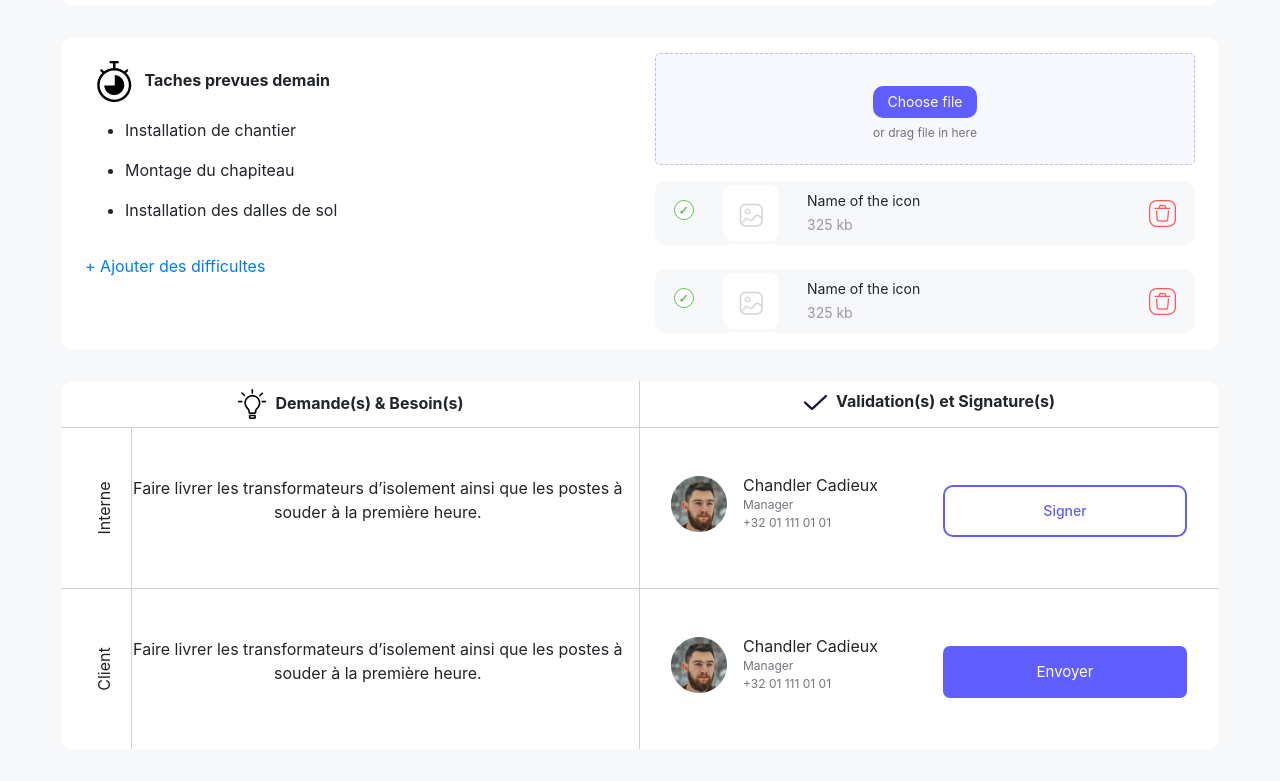
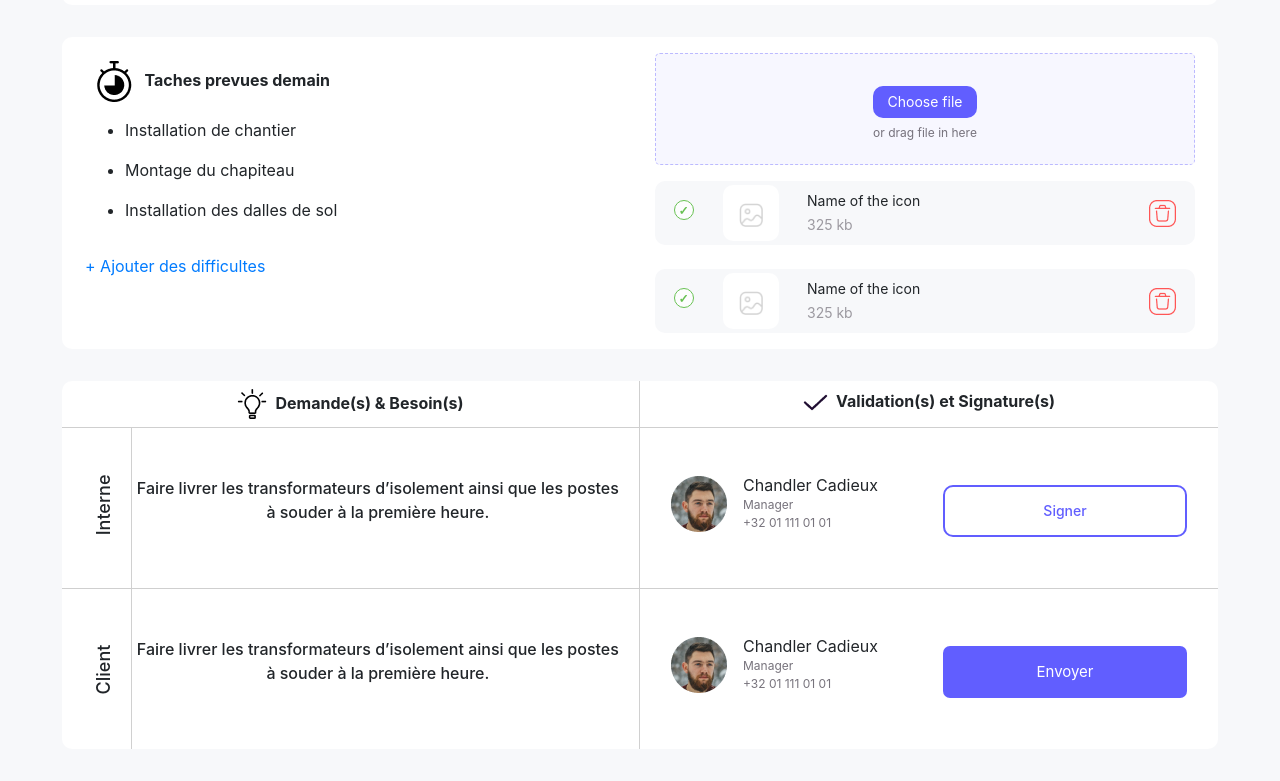
Before and after one commit to haroon603/page77, a plain HTML site: page index.html in a window 1280 px wide. Shown: the part 1480-2261 px from the top of the page. Drawn offline with nearby package versions, Linux system fonts and the light colour scheme.

Commit message:
Add files via upload

```diff
--- a/index.html
+++ b/index.html
@@ -94,7 +94,7 @@
             </div>
 
             <div class="navbar pl-2 mt-3">
-                    <div>
+                    <div style="font-size: 16px;">
                         <b>Rapport journalier des travaux</b>
                     </div>
                     <div style="display: flex;">
@@ -426,10 +426,10 @@
                             </div>
                             <div class="col-md-6" style="text-align: center; border-bottom: 1.5px solid rgba(196, 196, 196, 0.8);; border-right: 1.5px solid rgba(196, 196, 196, 0.8); display: flex;">
                                 <div style="width: 10%; border-right: 1.5px solid rgba(196, 196, 196, 0.8);">
-                                    <div class="w-100 text-center" style="display: flex; height: 100%;"><p class="rotate my-auto mx-auto w-100">Interne</p></div>
+                                    <div class="w-100 text-center" style="display: flex; height: 100%;"><p class="rotate my-auto mx-auto w-100" style="font-weight: 500; font-size: 18px;">Interne</p></div>
                                 </div>
                                 <div style="width: 90%;" class="pt-5 pb-5 text-center">
-                                    <p width="60%">Faire livrer les transformateurs d’isolement ainsi que les postes à souder à la première heure.</p>
+                                    <p width="60%" style="font-weight: 500;">Faire livrer les transformateurs d’isolement ainsi que les postes à souder à la première heure.</p>
                                 </div>
                             </div>
                             <div class="col-md-6" style=" border-bottom: 1.5px solid rgba(196, 196, 196, 0.8);;">
@@ -446,7 +446,7 @@
 
                                     </div>
                                     <div>
-                                        <button type="button" class="add-client-btn2 mr-0 form-control"data-toggle="modal" data-target="#myModal">
+                                        <button type="button" class="add-client-btn2 mr-0 form-control" data-toggle="modal" data-target="#myModal">
                                             Signer
                                         </button>
                                     </div>
@@ -456,10 +456,10 @@
                             </div>
                             <div class="col-md-6" style="text-align: center; border-right: 1.5px solid rgba(196, 196, 196, 0.8); display: flex;">
                                 <div style="width: 10%; border-right: 1.5px solid rgba(196, 196, 196, 0.8);">
-                                    <div class="w-100 text-center" style="display: flex; height: 100%;"><p class="rotate my-auto mx-auto w-100">Client</p></div>
+                                    <div class="w-100 text-center" style="display: flex; height: 100%;"><p class="rotate my-auto mx-auto w-100" style="font-weight: 500; font-size: 18px;">Client</p></div>
                                 </div>
                                 <div style="width: 90%;" class="pt-5 pb-5">
-                                    <p>Faire livrer les transformateurs d’isolement ainsi que les postes à souder à la première heure.</p>
+                                    <p style="font-weight: 500;">Faire livrer les transformateurs d’isolement ainsi que les postes à souder à la première heure.</p>
                                 </div>
                             </div>
                             <div class="col-md-6">
```
